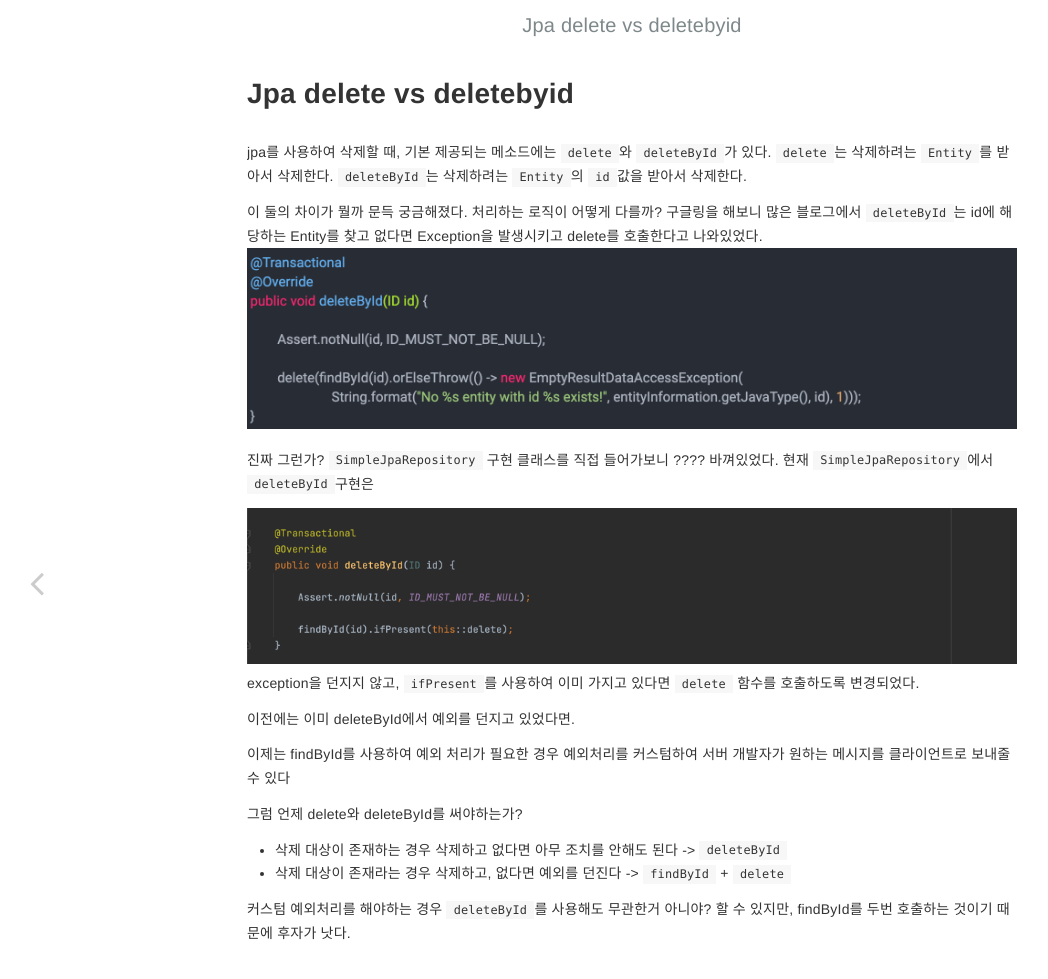
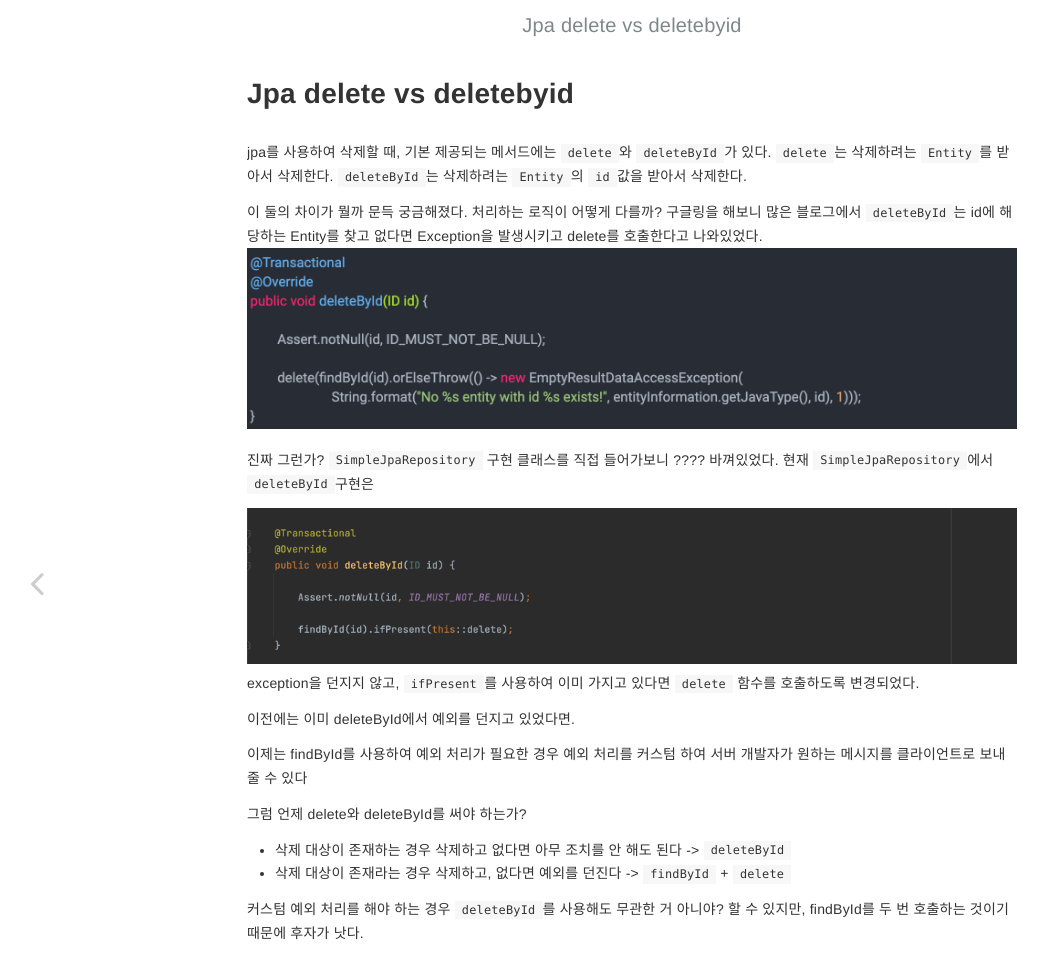
Before and after one commit to kyuwon53/kyuwon53.github.io, a Jekyll site: the page built from _posts/2023-09-06-JPA delete vs deleteById.md, in a window 1280 px wide. Shown: the top 979 px of the page, without its empty margins (8-1056 px from the left). Built offline with Jekyll 4.4.1, drawn with Linux system fonts in a browser that asks for light colours; comment, search, counter and statistics services are not loaded.

Commit message:
맞춤법 수정

```diff
--- a/_posts/2023-09-06-JPA delete vs deleteById.md
+++ b/_posts/2023-09-06-JPA delete vs deleteById.md
@@ -3,7 +3,7 @@ layout: post
 categories: 공부, jpa ,자바
 ---
 
-jpa를 사용하여 삭제할 때, 기본 제공되는 메소드에는 `delete`와 `deleteById`가 있다.
+jpa를 사용하여 삭제할 때, 기본 제공되는 메서드에는 `delete`와 `deleteById`가 있다.
 `delete`는 삭제하려는 `Entity`를 받아서 삭제한다.
 `deleteById`는 삭제하려는 `Entity`의 `id`값을 받아서 삭제한다.
 
@@ -19,11 +19,11 @@ exception을 던지지 않고, `ifPresent`를 사용하여 이미 가지고 있
 
 이전에는 이미 deleteById에서 예외를 던지고 있었다면.
 
-이제는 findById를 사용하여 예외 처리가 필요한 경우 예외처리를 커스텀하여 서버 개발자가 원하는 메시지를 클라이언트로 보내줄 수 있다
+이제는 findById를 사용하여 예외 처리가 필요한 경우 예외 처리를 커스텀 하여 서버 개발자가 원하는 메시지를 클라이언트로 보내줄 수 있다
 
-그럼 언제 delete와 deleteById를 써야하는가?
+그럼 언제 delete와 deleteById를 써야 하는가?
 
-- 삭제 대상이 존재하는 경우 삭제하고 없다면 아무 조치를 안해도 된다 -> `deleteById`
+- 삭제 대상이 존재하는 경우 삭제하고 없다면 아무 조치를 안 해도 된다 -> `deleteById`
 - 삭제 대상이 존재라는 경우 삭제하고, 없다면 예외를 던진다 -> `findById` + `delete`
 
-커스텀 예외처리를 해야하는 경우 `deleteById`를 사용해도 무관한거 아니야? 할 수 있지만, findById를 두번 호출하는 것이기 때문에 후자가 낫다.
+커스텀 예외 처리를 해야 하는 경우 `deleteById`를 사용해도 무관한 거 아니야? 할 수 있지만, findById를 두 번 호출하는 것이기 때문에 후자가 낫다.
```
